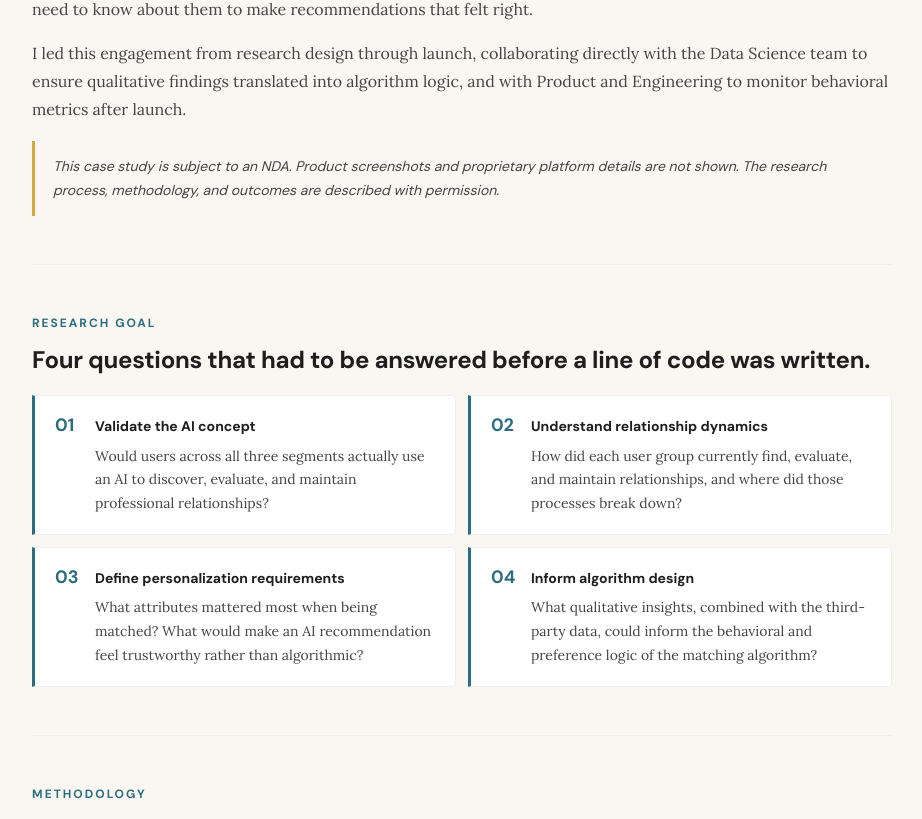
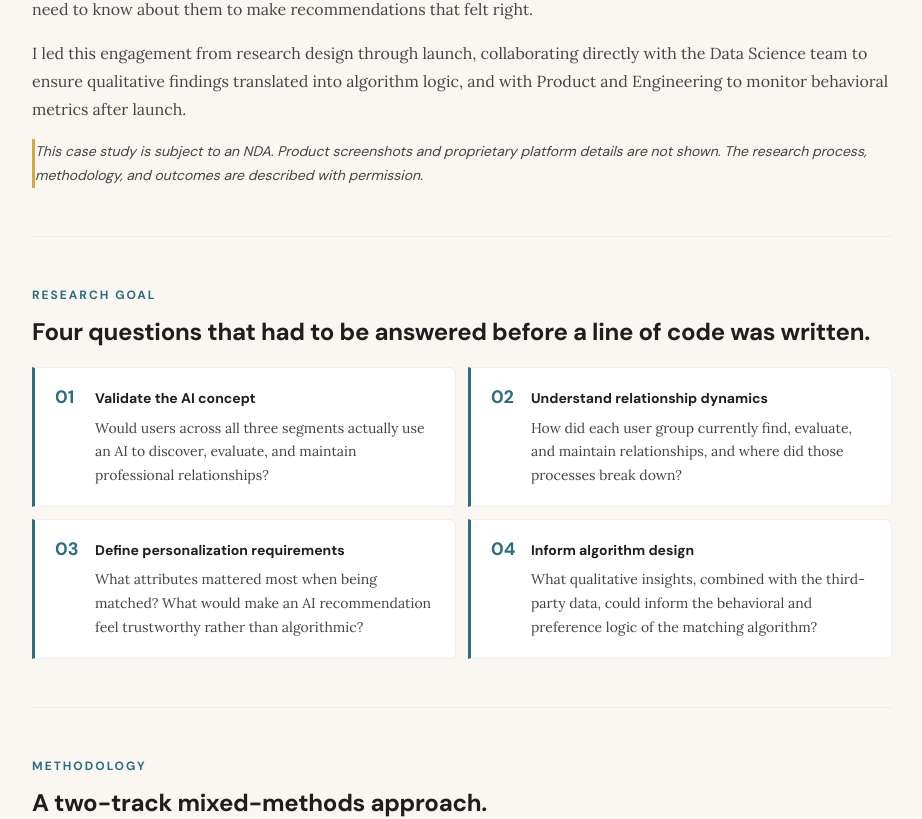
Before and after one commit to jesseleedespard/jesseleedespard.com, a React (Vite) app: page /case-studies/proptech in a window 1280 px wide. Shown: the part 1013-1832 px from the top of the page, without its empty margins (178-1100 px from the left). Built offline with nearby package versions, Linux system fonts and the light colour scheme.

Commit message:
Promote .nda-note to theme.css as shared component; standardize at font-size-sm

```diff
--- a/src/app/pages/CaseStudyProptech.tsx
+++ b/src/app/pages/CaseStudyProptech.tsx
@@ -53,8 +53,6 @@ html { scroll-behavior: smooth; }
 .divider { height: 1px; background: var(--light-gray); margin: 48px 0 0; }
 
 /* NDA NOTE */
-.nda-note { background: var(--cream); border-left: 3px solid var(--gold); border-radius: 0 var(--radius-sm) var(--radius-sm) 0; padding: 13px 18px; margin-top: 18px; font-family: var(--display); font-size: var(--font-size-sm); color: var(--dark-gray); font-style: italic; }
-
 /* GRID */
 .grid2 { display: grid; grid-template-columns: 1fr 1fr; gap: 12px; margin-top: 20px; }
 .grid3 { display: grid; grid-template-columns: 1fr 1fr 1fr; gap: 12px; margin-top: 20px; }
--- a/src/app/pages/CaseStudyWorkBeforeTools.tsx
+++ b/src/app/pages/CaseStudyWorkBeforeTools.tsx
@@ -277,8 +277,6 @@ html { scroll-behavior: smooth; }
 }
 .impact-list li { margin-bottom: 14px; list-style-type: disc; }
 
-/* NDA NOTE */
-.nda-note { background: var(--cream); border-left: 3px solid var(--gold); border-radius: 0 var(--radius-sm) var(--radius-sm) 0; padding: 13px 18px; margin-top: 18px; font-family: var(--display); font-size: var(--font-size-xs); color: var(--dark-gray); font-style: italic; }
 
 /* NUMBERED CARDS */
 .theme-grid { display: grid; grid-template-columns: repeat(2, 1fr); gap: 16px; margin-top: 24px; }
--- a/src/styles/theme.css
+++ b/src/styles/theme.css
@@ -350,6 +350,21 @@
   }
 
   /**
+   * NDA / legal attribution callout used on case study pages below the hero meta strip.
+   */
+  .nda-note {
+    background: var(--cream);
+    border-left: 3px solid var(--gold);
+    border-radius: 0 var(--radius-sm) var(--radius-sm) 0;
+    padding: 13px 18px;
+    margin-top: 18px;
+    font-family: var(--display);
+    font-size: var(--font-size-sm);
+    color: var(--dark-gray);
+    font-style: italic;
+  }
+
+  /**
    * Home-style terra CTA strip: outer band, 1200px inner, DM Sans title + Lora body + dark pill button.
    */
   .home-cta-strip {
```
